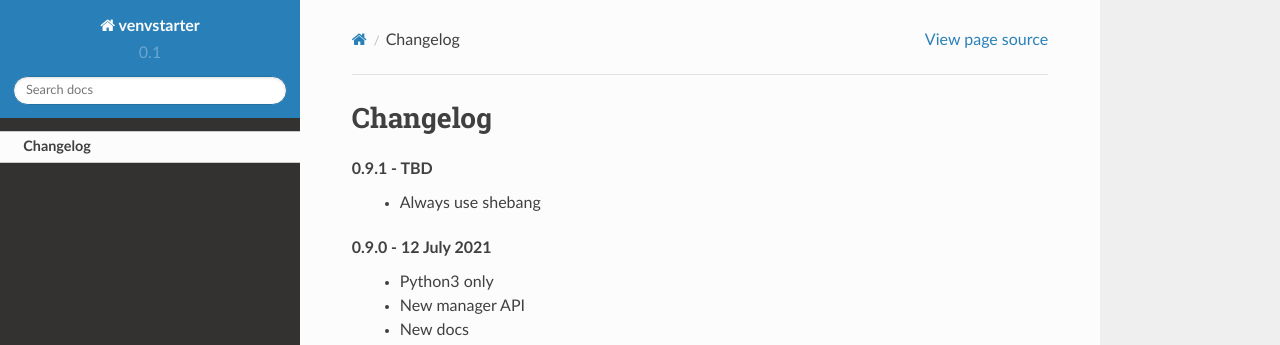
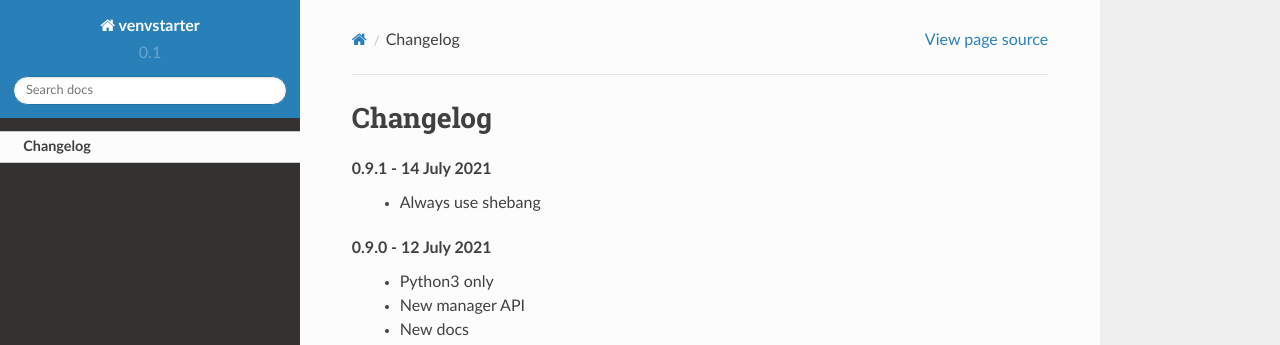
Before and after one commit to delfick/venvstarter, a Sphinx documentation site: the page built from docs/changelog.rst, in a window 1280 px wide and 955 px high. Shown: the top 345 px of the window. Built offline with Sphinx 7.4.7 and the Read the Docs theme 2.0.0, drawn with Linux system fonts in a browser that asks for light colours.

```diff
--- a/docs/changelog.rst
+++ b/docs/changelog.rst
@@ -3,7 +3,7 @@ Changelog
 
 .. _release-0.9.1:
 
-0.9.1 - TBD
+0.9.1 - 14 July 2021
   * Always use shebang
 
 .. _release-0.9.0:
--- a/venvstarter.py
+++ b/venvstarter.py
@@ -38,7 +38,7 @@ import sys
 import os
 import re
 
-VERSION = "0.9.0"
+VERSION = "0.9.1"
 
 regexes = {
     "version_specifier": re.compile(r"([^=><]+)(.*)"),
```
